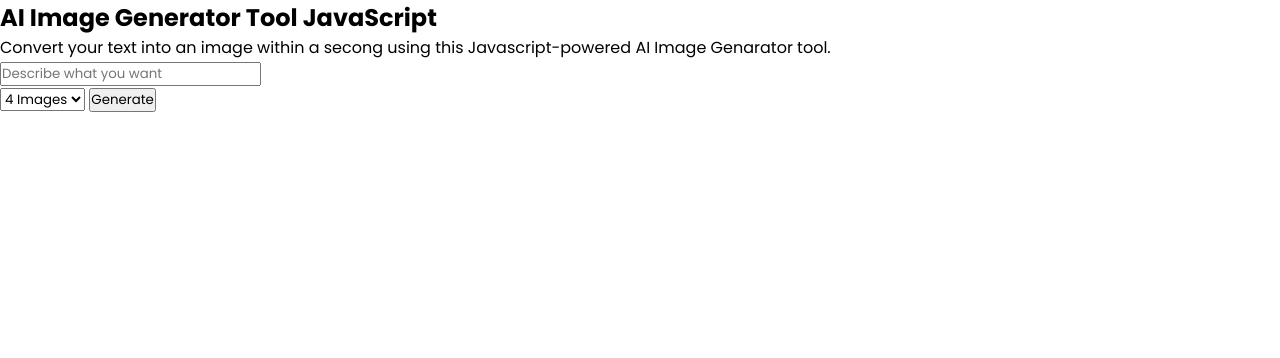
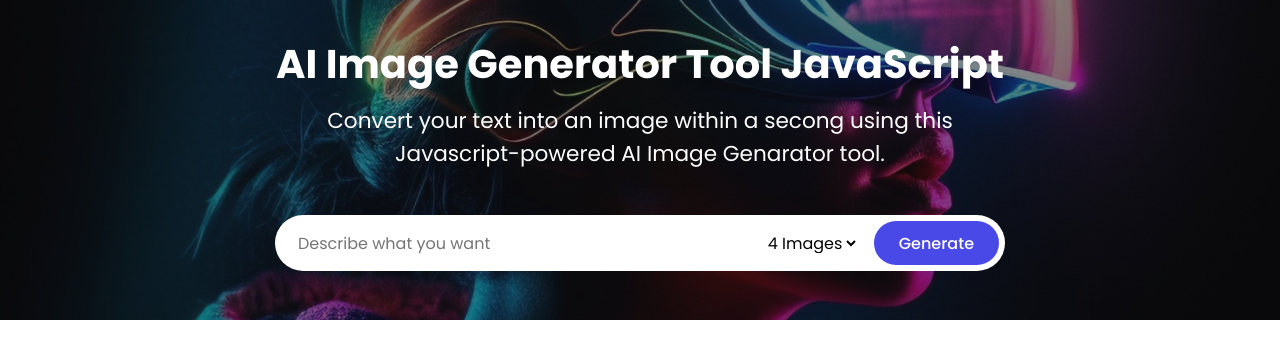
Before and after one commit to TERRYYYY/AI-Image-Generator, a plain HTML site: page index.html in a window 1280 px wide. Drawn offline with Linux system fonts and the light colour scheme.

Commit message:
Styled the header part of the page

```diff
--- a/style.css
+++ b/style.css
@@ -6,3 +6,90 @@
     box-sizing: border-box;
     font-family: 'Poppins', sans-serif;
 }
+
+.image-generator{
+    height: 40vh;
+    display: flex;
+    position: relative;
+    align-items: center;
+    justify-content: center;
+    background: url("./images/bg.jpg");
+    background-size: cover;
+    background-position: center;
+}
+
+.image-generator::before{
+    content: "";
+    position: absolute;
+    left: 0;
+    top: 0;
+    width: 100%;
+    height: 100%;
+    opacity: 0.5;
+    background: #121212;
+}
+
+.image-generator .content{
+    color: #fff;
+    padding: 0 15px;
+    max-width: 760px;
+    text-align: center;
+    position: relative;
+}
+
+.image-generator h1{
+    font-size: 2.5rem;
+    font-weight: 700;
+}
+
+.image-generator p{
+    font-size: 1.35rem;
+    margin-top: 10px;
+}
+
+.image-generator .generate-form{
+    height: 56px;
+    width: 100%;
+    background: #fff;
+    display: flex;
+    padding: 6px;
+    margin: 45px 0 15px;
+    align-items: center;
+    justify-content: space-between;
+    border-radius: 30px;
+}
+
+.generate-form .prompt-input{
+    width: 100%;
+    height: 100%;
+    font-size: 1rem;
+    outline: none;
+    border: none;
+    background: none;
+    padding: 0 17px;
+}
+
+.generate-form .controls{
+    display: flex;
+    height: 100%;
+    gap: 15px;
+}
+
+.generate-form .img-quantity{
+    font-size: 1rem;
+    outline: none;
+    border: none;
+    background: none;
+}
+
+.generate-form .generate-btn{
+    font-size: 1rem;
+    outline: none;
+    border: none;
+    color: #fff;
+    font-weight: 500;
+    padding: 0 25px;
+    cursor: pointer;
+    border-radius: 30px;
+    background: #4949E7;
+}
```
